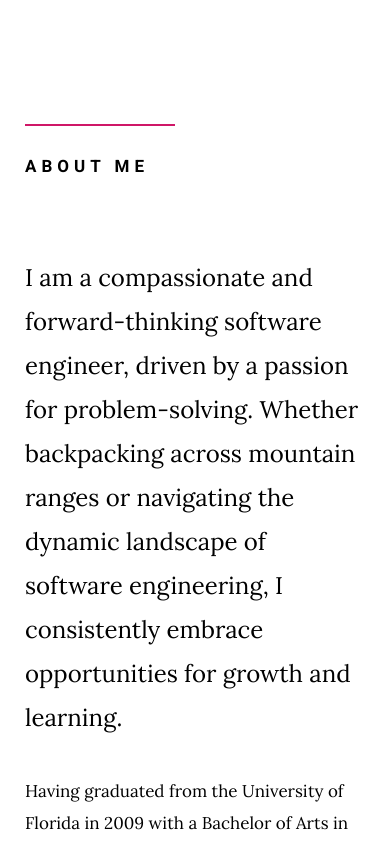
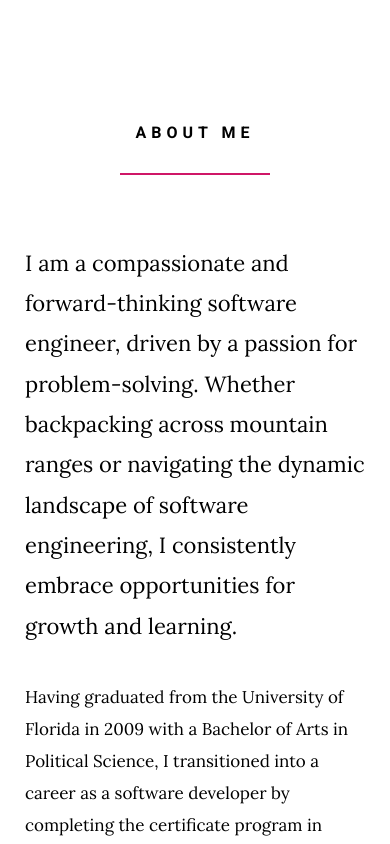
Before and after one commit to alexmkio/personal-site, a Next.js app: page / in a window 390 px wide. Shown: the part 860-1704 px from the top of the page. Built offline with nearby package versions, Linux system fonts and the light colour scheme; a web font is replaced by a local one.

Commit message:
Add missed mobile styling

```diff
--- a/src/styles/_mixins.scss
+++ b/src/styles/_mixins.scss
@@ -218,6 +218,24 @@
     top: 0;
     inset-inline-start: 0;
   }
+
+  @include breakpoint-down($breakpoint-800) {
+    font-size: 1.6rem;
+    padding-top: 0;
+    padding-bottom: 3.2rem;
+    text-align: center;
+
+    &::before {
+      top: auto;
+      bottom: 0;
+      inset-inline-start: 50%;
+      margin-inline-start: -75px;
+    }
+  }
+
+  @include breakpoint-down($breakpoint-600) {
+    margin-bottom: 6.8rem;
+  }
 }
 
 @mixin section-heading-center-bottom {
@@ -278,6 +296,10 @@
   line-height: 1.833;
   margin-bottom: 3.6rem;
   color: #000000;
+
+  @include breakpoint-down($breakpoint-1200) {
+    font-size: 2.2rem;
+  }
 }
 
 // Buttons
```
